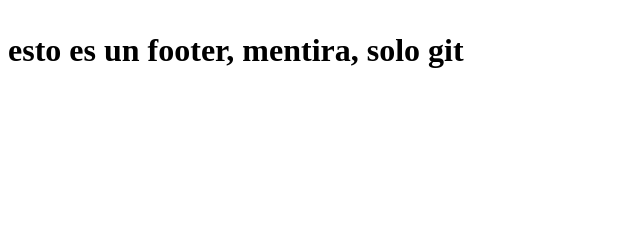
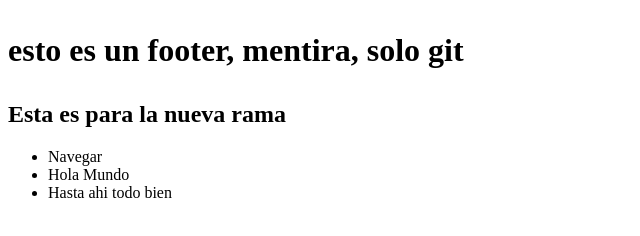
Before and after one commit to DaironDurangoCo14/Proyecto-1, a plain HTML site: page index.html in a window 1280 px wide. Shown: the whole page, without its empty margins (0-640 px from the left). Drawn offline with Linux system fonts and the light colour scheme.

Commit message:
Construcion del nav

```diff
--- a/index.html
+++ b/index.html
@@ -10,5 +10,15 @@
     <h1>
         <p>esto es un footer, mentira, solo git</p>
     </h1>
+    <div>
+    <h2>Esta es para la nueva rama</h2>
+    <nav>
+        <ul>
+            <li>Navegar</li>
+            <li>Hola Mundo</li>
+            <li>Hasta ahi todo bien</li>
+        </ul>
+    </nav>
+</div>
   </body>
 </html>
```
